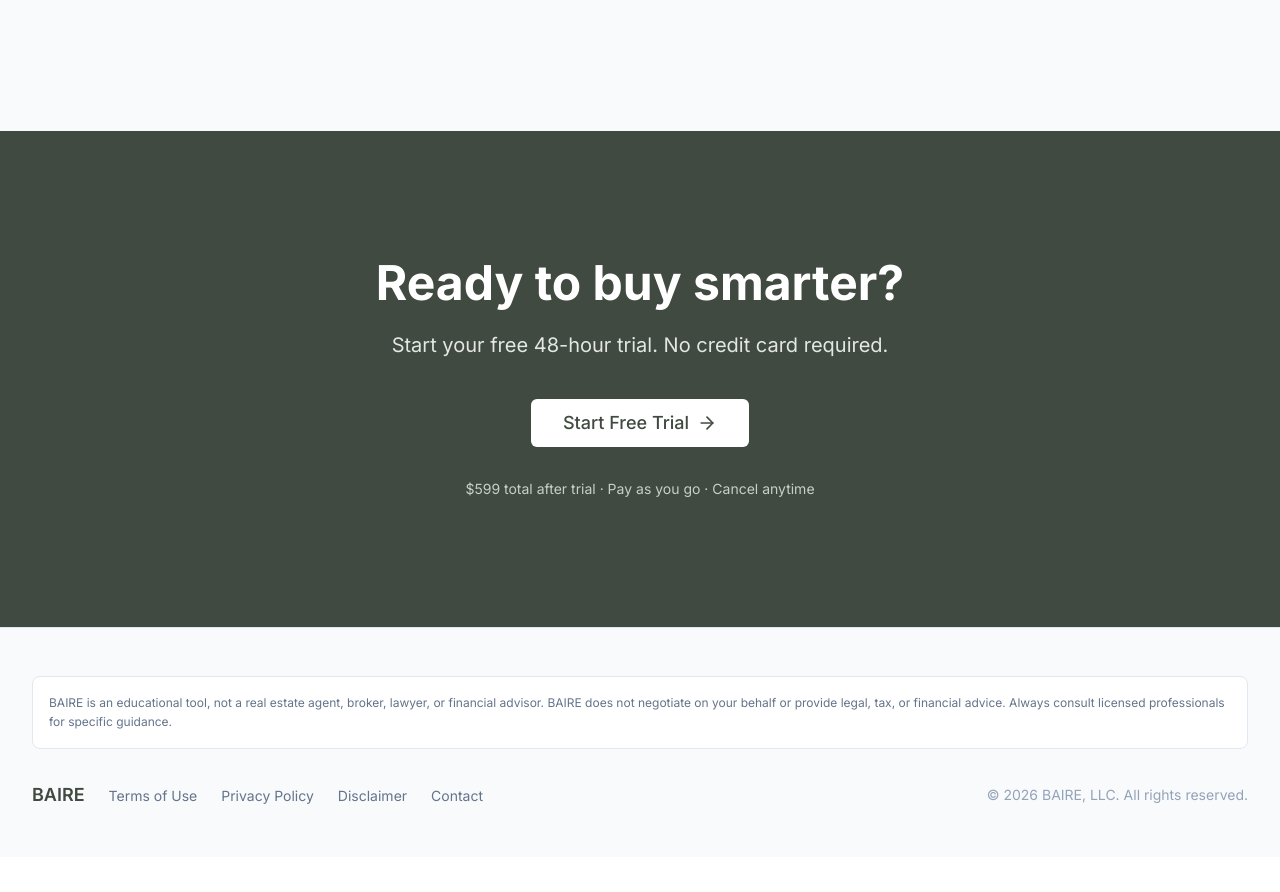
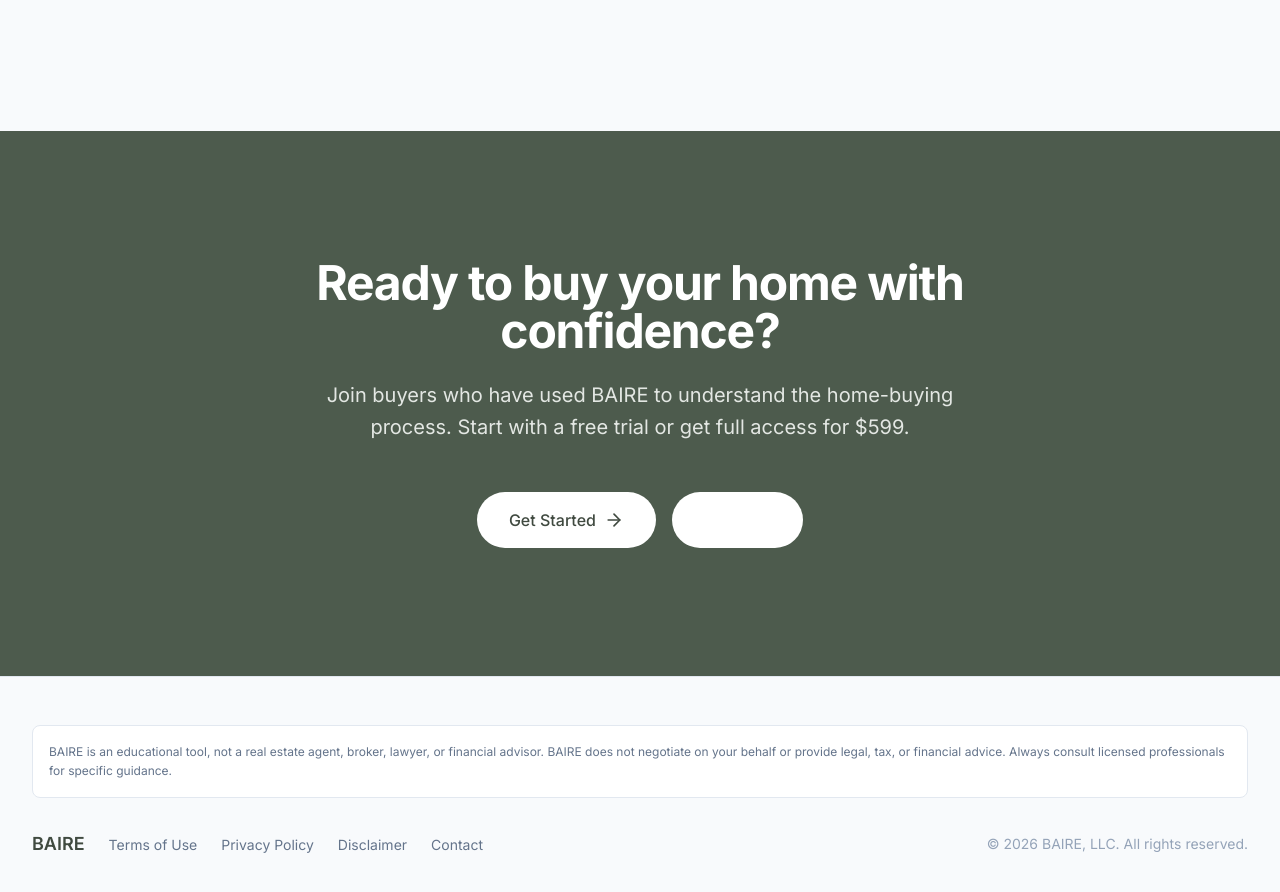
Before and after one commit to geoffbailey114/baireapp, a Next.js app: page / in a window 1280 px wide. Shown: the part 3521-4413 px from the top of the page. Before the commit the page ends 4378 px from the top, so only its background shows below. Built offline with nearby package versions, Linux system fonts and the light colour scheme.

Commit message:
Update cta-section.tsx

```diff
--- a/components/cta-section.tsx
+++ b/components/cta-section.tsx
@@ -1,37 +1,49 @@
+'use client'
+
 import Link from 'next/link'
+import { motion } from 'framer-motion'
 import { ArrowRight } from 'lucide-react'
 import { Button } from '@/components/ui/button'
 
 export function CTASection() {
   return (
-    <section className="py-24 md:py-32 bg-sage-700">
+    <section className="py-24 md:py-32 bg-sage-600">
       <div className="container">
-        <div className="mx-auto max-w-3xl text-center">
-          <h2 className="text-3xl md:text-4xl lg:text-5xl font-bold text-white leading-tight">
-            Ready to buy smarter?
+        <motion.div
+          initial={{ opacity: 0, y: 20 }}
+          whileInView={{ opacity: 1, y: 0 }}
+          viewport={{ once: true }}
+          transition={{ duration: 0.5 }}
+          className="mx-auto max-w-2xl text-center"
+        >
+          <h2 className="text-4xl font-bold tracking-tight text-white sm:text-5xl">
+            Ready to buy your home with confidence?
           </h2>
-          <p className="mt-6 text-xl text-sage-100">
-            Start your free 48-hour trial. No credit card required.
+          <p className="mt-6 text-xl text-sage-100 leading-relaxed">
+            Join buyers who have used BAIRE to understand the home-buying
+            process. Start with a free trial or get full access for $599.
           </p>
-
-          <div className="mt-10 flex flex-col sm:flex-row gap-4 justify-center">
+          <div className="mt-12 flex flex-col sm:flex-row items-center justify-center gap-4">
             <Button
               asChild
               size="xl"
-              className="bg-white text-sage-700 hover:bg-sage-50 text-lg px-8"
+              className="bg-white text-sage-700 hover:bg-sage-50 text-base px-8 h-14 rounded-full"
             >
-              <Link href="/signup">
-                Start Free Trial
+              <Link href="/pricing">
+                Get Started
                 <ArrowRight className="ml-2 h-5 w-5" />
               </Link>
             </Button>
+            <Button
+              variant="outline"
+              size="xl"
+              asChild
+              className="border-2 border-white/30 text-white hover:bg-white/10 text-base px-8 h-14 rounded-full"
+            >
+              <Link href="/consultant">Try Free</Link>
+            </Button>
           </div>
-
-          {/* Pricing hint */}
-          <p className="mt-8 text-sage-200 text-sm">
-            $599 total after trial · Pay as you go · Cancel anytime
-          </p>
-        </div>
+        </motion.div>
       </div>
     </section>
   )
```
